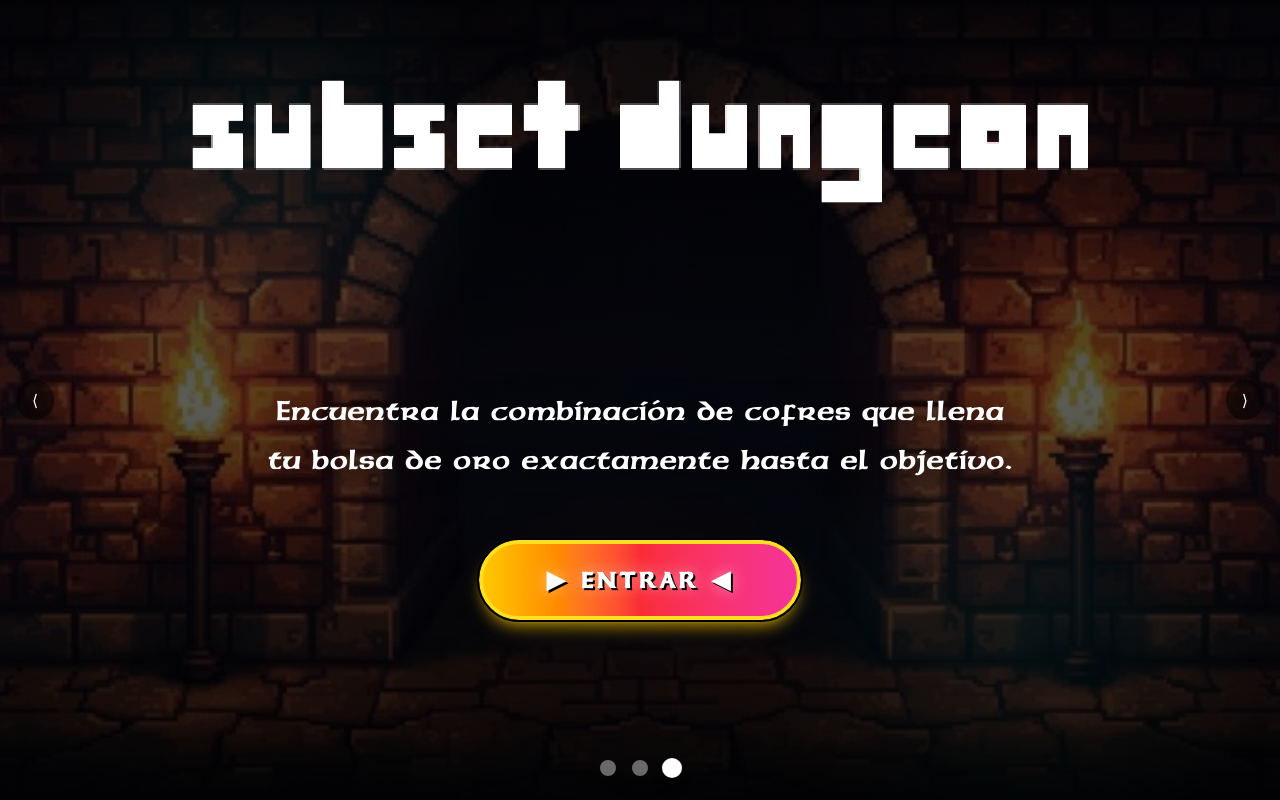
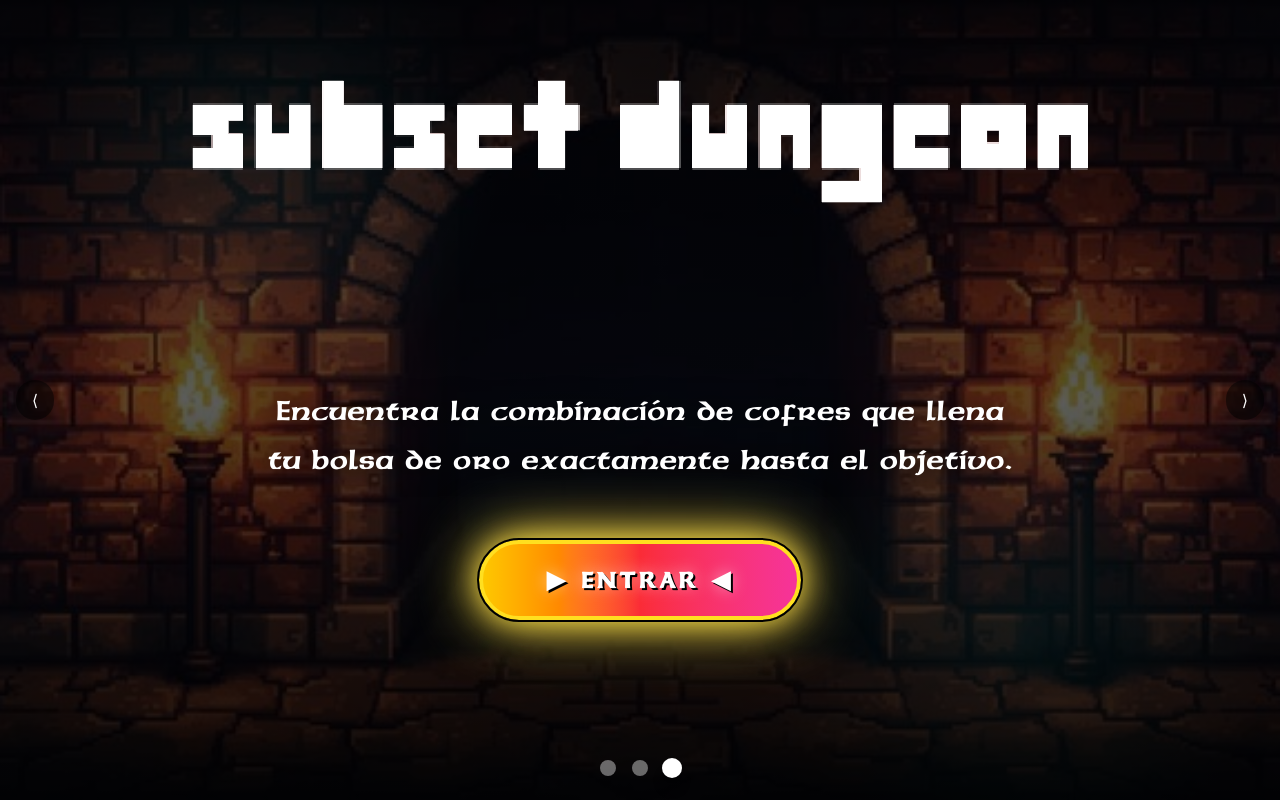
Before and after one commit to DanielCruzParedes/proyecto-analisis-de-algoritmos, a React (Vite) app in the folder front/: page / in a window 1280 px wide. Both pictures are taken after a click on the button "Anterior". Built offline with nearby package versions, Linux system fonts and the light colour scheme.

Commit message:
cambiado color de shadow del boton del slide3

```diff
--- a/front/src/assets/slides/Slide3.tsx
+++ b/front/src/assets/slides/Slide3.tsx
@@ -48,14 +48,14 @@ export default function Slide3() {
             whileHover={{
               scale: 1.08,
               y: -6,
-              boxShadow: "0 0 32px #0ff, 0 0 64px #0ff",
-              rotate: [0, -2, 2, -2, 2, 0], // efecto de vibración
+              boxShadow: "0 0 32px #fde047, 0 0 64px #fde047",
+              rotate: [0, -2, 2, -2, 2, 0],
               transition: { duration: 0.3, repeat: 1, repeatType: "reverse" },
             }}
             whileTap={{
               scale: 0.97,
               rotate: [0, 2, -2, 2, -2, 0],
-              boxShadow: "0 0 16px #0ff, 0 0 32px #0ff",
+              boxShadow: "0 0 16px #fde047, 0 0 32px #fde047",
             }}
             onClick={() => navigate("/subset")}
             className="
@@ -72,6 +72,7 @@ export default function Slide3() {
             style={{
               textTransform: "uppercase",
               letterSpacing: "0.15em",
+              boxShadow: "0 0 32px #fde047, 0 0 64px #fde047",
             }}
             >
             ▶ Entrar ◀
```
